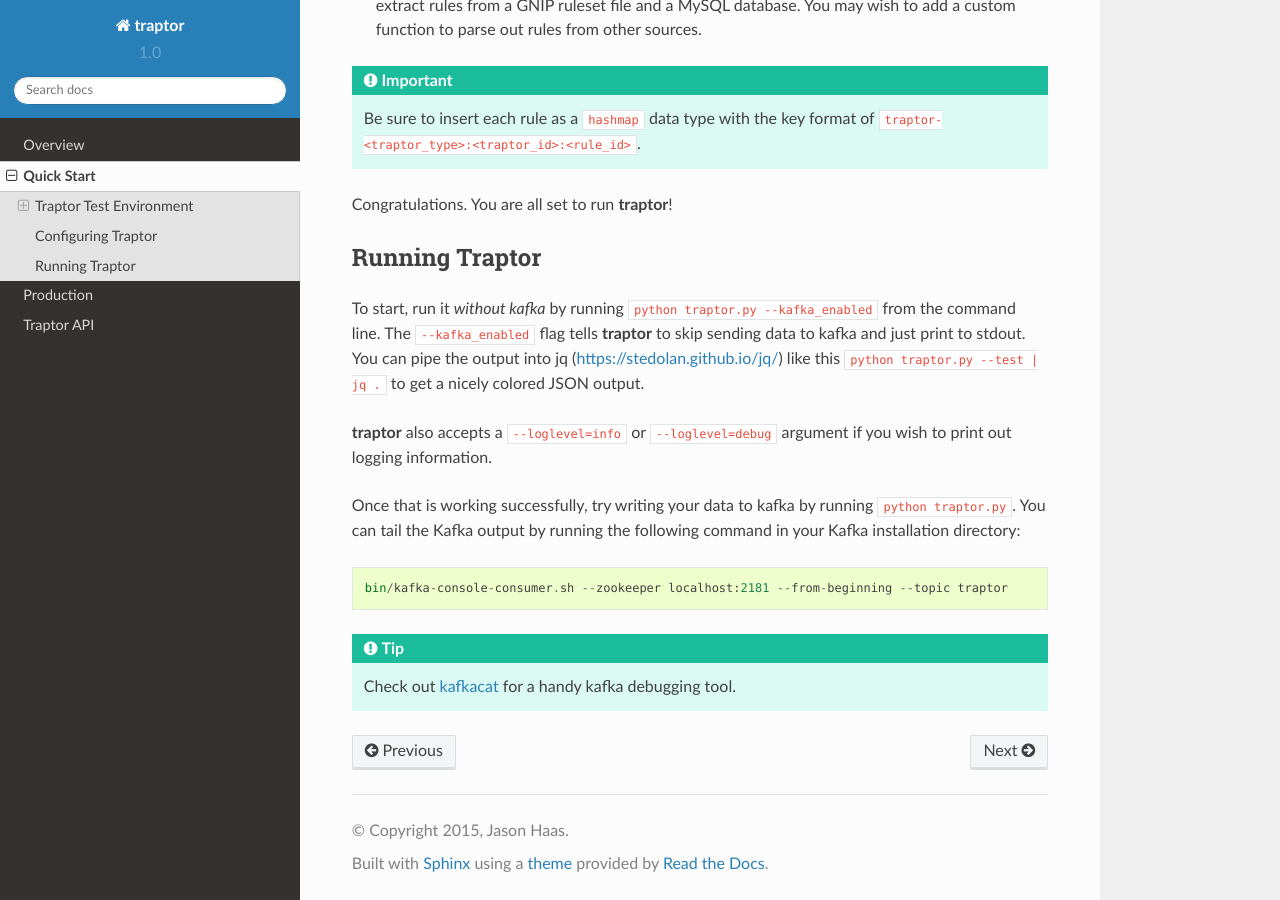
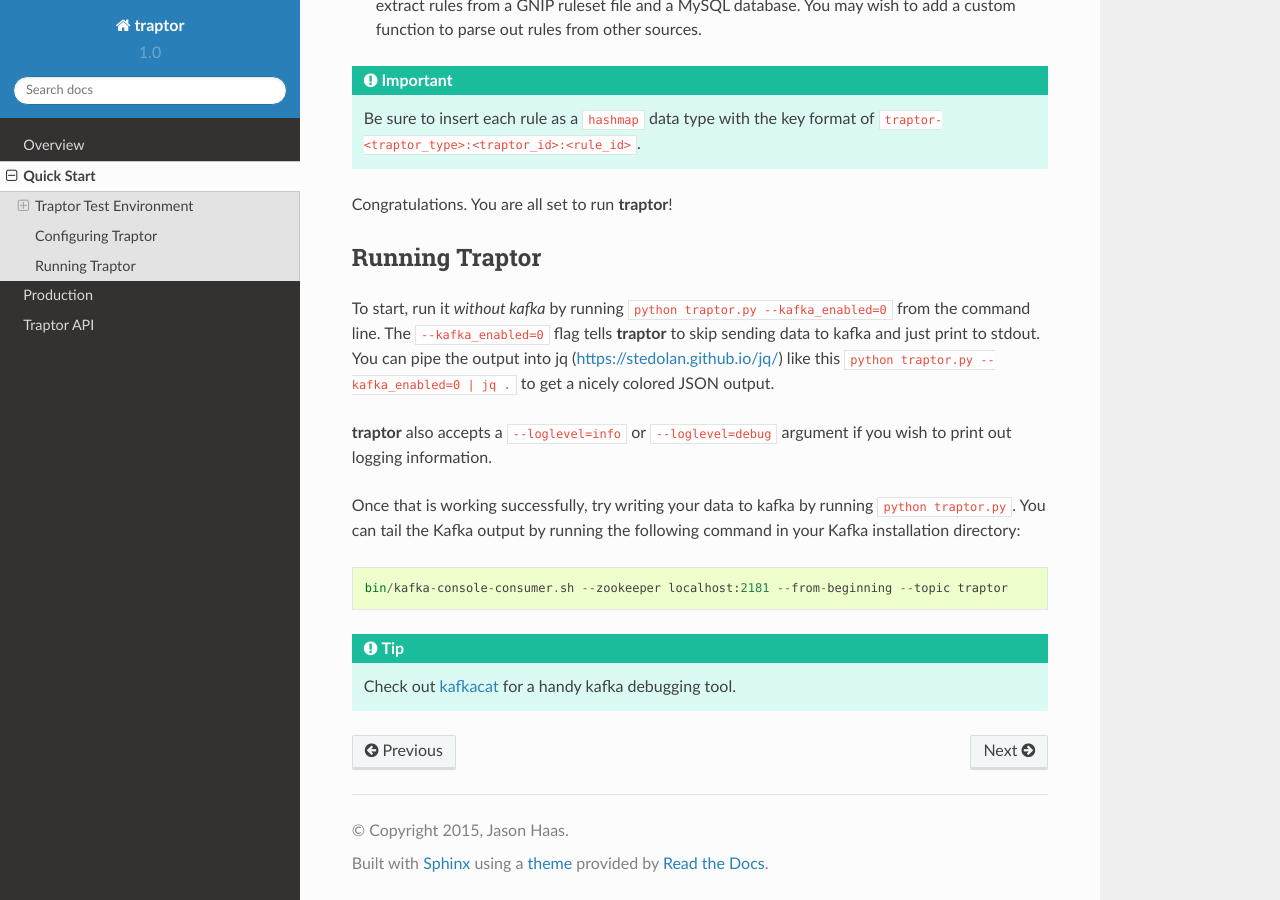
Before and after one commit to istresearch/traptor, a Sphinx documentation site: the page built from docs/topics/quickstart.rst, in a window 1280 px wide and 900 px high, scrolled down 1229 px. Built offline with Sphinx 7.4.7 and the Read the Docs theme 2.0.0, drawn with Linux system fonts in a browser that asks for light colours.

Commit message:
fixed quickstart guide.

```diff
--- a/docs/topics/quickstart.rst
+++ b/docs/topics/quickstart.rst
@@ -47,7 +47,7 @@ Congratulations.  You are all set to run **traptor**!
 Running Traptor
 ---------------
 
-To start, run it *without kafka* by running ``python traptor.py --kafka_enabled`` from the command line.  The ``--kafka_enabled`` flag tells **traptor** to skip sending data to kafka and just print to stdout.  You can pipe the output into jq (https://stedolan.github.io/jq/) like this ``python traptor.py --test | jq .`` to get a nicely colored JSON output.
+To start, run it *without kafka* by running ``python traptor.py --kafka_enabled=0`` from the command line.  The ``--kafka_enabled=0`` flag tells **traptor** to skip sending data to kafka and just print to stdout.  You can pipe the output into jq (https://stedolan.github.io/jq/) like this ``python traptor.py --kafka_enabled=0 | jq .`` to get a nicely colored JSON output.
 
 **traptor** also accepts a ``--loglevel=info`` or ``--loglevel=debug`` argument if you wish to print out logging information.
 
```
